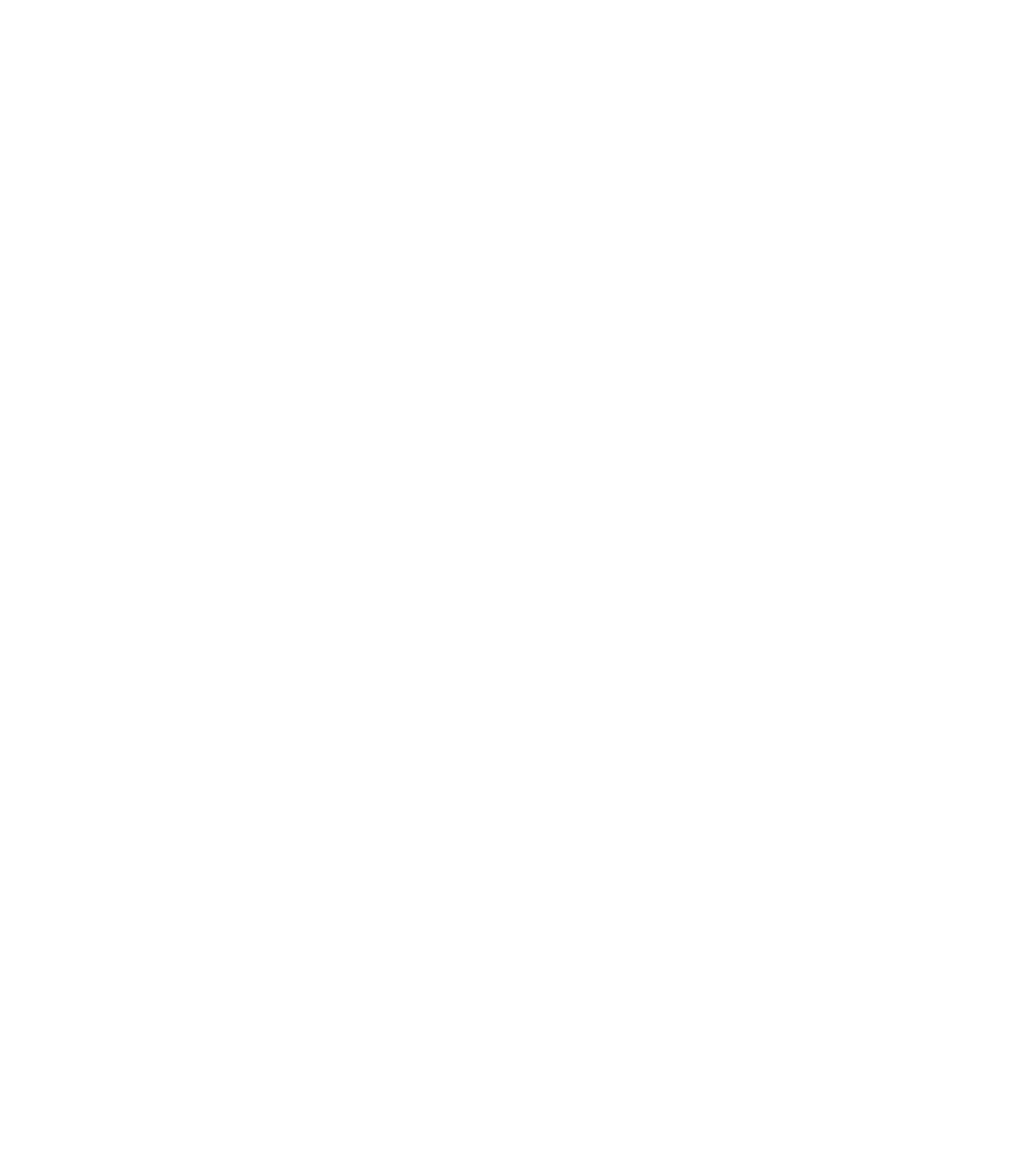
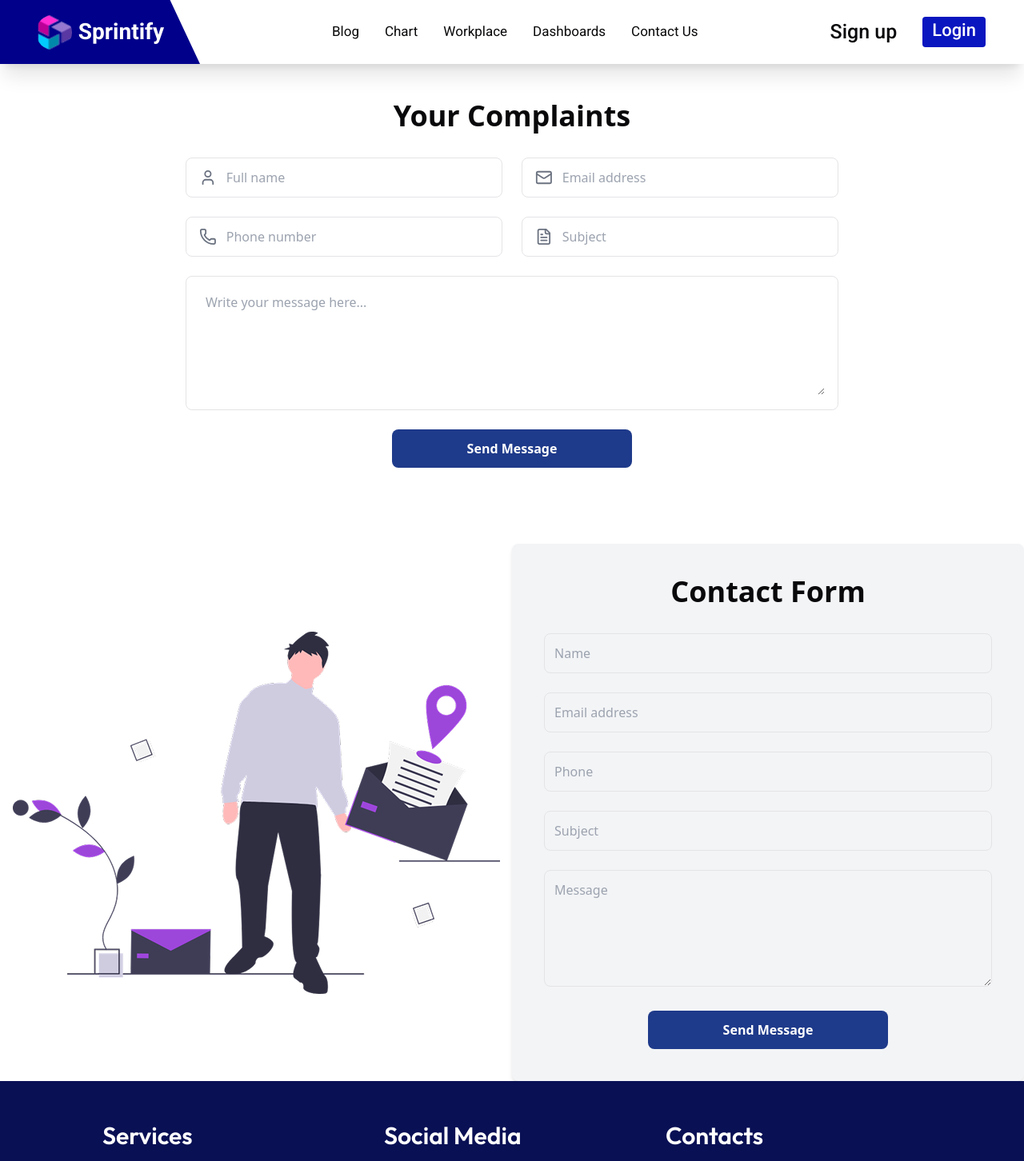
Before and after one commit to Nida506/Sprintify, a React (Vite) app: page /Contactus in a window 1280 px wide. Before the commit this address had no page. Shown: the top 1452 px of the page at 80% size. Before the commit the page ends 800 px from the top, so only its background shows below. Built offline with nearby package versions, Linux system fonts and the light colour scheme.

Commit message:
Feat:Contact Us

```diff
--- a/src/App.jsx
+++ b/src/App.jsx
@@ -22,6 +22,8 @@ function App() {
   const ResetPassword = lazy(() =>
     import('./Pages/ForgetPassword/ForgetPassword')
   );
+
+  const Contactus = lazy(() => import('./Pages/Contactus/Contactus'));
 
   useEffect(() => {
     Aos.init({
@@ -50,6 +52,9 @@ function App() {
             <Route path="/blog" element={<Blog />} />
             <Route path="/chart" element={<Chart />} />
             <Route path="/workplace" element={<WorkPlace />} />
+            <Route path="/Contactus" element={<Suspense fallback={<Spinner />}>
+                  <Contactus/>
+                </Suspense>} />
             <Route path="/signup" element={<Signup />} />
             <Route path="/about" element={<AboutUs />} /> {/* Added About Us */}
           </Route>
--- a/src/Pages/Body/Body.jsx
+++ b/src/Pages/Body/Body.jsx
@@ -5,7 +5,7 @@ import { Outlet } from "react-router-dom"
 
 function Body() {
     return (
-        <div>
+        <div className="overflow-x-hidden">
             <Navbar/>
             <Outlet/>
 
--- /dev/null
+++ b/src/Pages/Contactus/Contactus.jsx
@@ -0,0 +1,125 @@
+import React from 'react';
+import { Mail, User, Phone, FileText } from 'lucide-react';
+import MainFooter from '@/components/MainFooter/MainFooter';
+import Contactus from '../../assets/ContactUs.png';
+
+const ContactUs = () => {
+  return (
+    <div className="w-screen min-h-screen bg-white pt-[80px] lg:pt-[30px] pb-0 overflow-x-hidden">
+      {/* Complaints Section */}
+      <section className="w-full min-h-[650px] border-0 flex justify-center items-center bg-white overflow-x-hidden">
+        <div className="bg-white p-10 rounded-lg  w-full max-w-4xl">
+          <h2 className="text-4xl font-bold text-center mb-8">
+            Your Complaints
+          </h2>
+
+          <form className="space-y-6 w-full">
+            {/* Name & Email Row */}
+            <div className="grid grid-cols-1 md:grid-cols-2 gap-6">
+              <div className="flex items-center border rounded-lg px-4 py-3 w-full">
+                <User className="text-gray-500" />
+                <input
+                  type="text"
+                  placeholder="Full name"
+                  className="ml-3 w-full outline-none bg-transparent"
+                />
+              </div>
+              <div className="flex items-center border rounded-lg px-4 py-3 w-full">
+                <Mail className="text-gray-500" />
+                <input
+                  type="email"
+                  placeholder="Email address"
+                  className="ml-3 w-full outline-none bg-transparent"
+                />
+              </div>
+            </div>
+
+            {/* Phone & Subject Row */}
+            <div className="grid grid-cols-1 md:grid-cols-2 gap-6">
+              <div className="flex items-center border rounded-lg px-4 py-3 w-full">
+                <Phone className="text-gray-500" />
+                <input
+                  type="text"
+                  placeholder="Phone number"
+                  className="ml-3 w-full outline-none bg-transparent"
+                />
+              </div>
+              <div className="flex items-center border rounded-lg px-4 py-3 w-full">
+                <FileText className="text-gray-500" />
+                <input
+                  type="text"
+                  placeholder="Subject"
+                  className="ml-3 w-full outline-none bg-transparent"
+                />
+              </div>
+            </div>
+
+            {/* Message Box */}
+            <div className="border rounded-lg px-4 py-3 w-full">
+              <textarea
+                placeholder="Write your message here..."
+                className="w-full outline-none p-2 bg-transparent"
+                rows="5"
+              ></textarea>
+            </div>
+
+            {/* Submit Button */}
+            <div className="flex justify-center w-full">
+              <button className="w-[300px] bg-blue-900 text-white py-3 rounded-lg font-semibold  hover:bg-blue-700 transition">
+                Send Message
+              </button>
+            </div>
+          </form>
+        </div>
+      </section>
+
+      {/* Contact Form Section */}
+      <section className=" overflow-x-hidden w-full min-h-[600px] flex flex-col lg:flex-row lg:justify-center lg:items-center bg-white ">
+        <div className='w-full lg:w-1/2 lg:h-1/2  flex justify-center items-center'>
+          <img src={Contactus} classname="w-1/2 h-1/2" alt="Contact Us" />
+        </div>
+        <div className=" w-full  lg:w-1/2 lg:h-1/2 max-w-3xl bg-gray-100 p-10 rounded-lg shadow-md">
+          <h2 className="text-4xl font-bold text-center mb-8">Contact Form</h2>
+          <form className="space-y-6 w-full">
+            <input
+              type="text"
+              placeholder="Name"
+              className="w-full p-3 border rounded-lg outline-none bg-transparent"
+            />
+            <input
+              type="email"
+              placeholder="Email address"
+              className="w-full p-3 border rounded-lg outline-none bg-transparent"
+            />
+            <input
+              type="text"
+              placeholder="Phone"
+              className="w-full p-3 border rounded-lg outline-none bg-transparent"
+            />
+            <input
+              type="text"
+              placeholder="Subject"
+              className="w-full p-3 border rounded-lg outline-none bg-transparent"
+            />
+            <textarea
+              placeholder="Message"
+              className="w-full p-3 border rounded-lg outline-none bg-transparent"
+              rows="5"
+            ></textarea>
+
+            <div className='flex justify-center'>
+              <button className="w-[300px] bg-blue-900 text-white py-3 rounded-lg font-semibold  hover:bg-blue-700 transition">
+                Send Message
+              </button>
+            </div>
+          </form>
+        </div>
+      </section>
+
+      {/* Footer Section */}
+      <MainFooter />
+    </div>
+  );
+};
+
+export default ContactUs;
--- a/src/components/Navbar/Navbar.jsx
+++ b/src/components/Navbar/Navbar.jsx
@@ -1,17 +1,17 @@
-import { Link, useNavigate } from "react-router-dom";
-import { useEffect, useRef, useState } from "react";
+import { Link, useNavigate } from 'react-router-dom';
+import { useEffect, useRef, useState } from 'react';
 
 // ---------------icons
-import MenuIcon from "@mui/icons-material/Menu";
-import CloseIcon from "@mui/icons-material/Close";
-import HomeIcon from "@mui/icons-material/Home";
-import LanguageIcon from "@mui/icons-material/Language";
-import ChevronRightIcon from "@mui/icons-material/ChevronRight";
-import LoginIcon from "@mui/icons-material/Login";
-import Sprintify_Logo from "../../assets/Sprintify_Logo.png";
-import Aos from "aos";
-import { DashboardCustomizeOutlined } from "@mui/icons-material";
-import { LaptopMinimalCheckIcon } from "lucide-react";
+import MenuIcon from '@mui/icons-material/Menu';
+import CloseIcon from '@mui/icons-material/Close';
+import HomeIcon from '@mui/icons-material/Home';
+import LanguageIcon from '@mui/icons-material/Language';
+import ChevronRightIcon from '@mui/icons-material/ChevronRight';
+import LoginIcon from '@mui/icons-material/Login';
+import Sprintify_Logo from '../../assets/Sprintify_Logo.png';
+import Aos from 'aos';
+import { DashboardCustomizeOutlined } from '@mui/icons-material';
+import { LaptopMinimalCheckIcon } from 'lucide-react';
 
 function Navbar() {
   let [navDialogue, setNavDialogue] = useState(false);
@@ -19,7 +19,7 @@ function Navbar() {
   let dropdownBtnRef = useRef();
   let navigate = useNavigate();
 
-    // --------Handlers
+  // --------Handlers
 
   let handleMenu = () => {
     setNavDialogue((ps) => !ps);
@@ -37,14 +37,14 @@ function Navbar() {
         dropdownBtnRef.current &&
         !dropdownBtnRef.current.contains(event.target)
       ) {
-        console.log("Clicked outside the button");
+        console.log('Clicked outside the button');
         // Call your function here
         setToggleDropDown(false);
       }
     };
-    document.addEventListener("mousedown", handleClickOutside);
+    document.addEventListener('mousedown', handleClickOutside);
     return () => {
-      document.removeEventListener("mousedown", handleClickOutside);
+      document.removeEventListener('mousedown', handleClickOutside);
     };
   });
 
@@ -53,12 +53,12 @@ function Navbar() {
       <div
         className="h-full b w-[200px] md:w-[250px] flex justify-center items-center bg-darkBlue"
         style={{
-          clipPath: "polygon(0 0, 85% 0, 100% 100%, 0 100%)",
+          clipPath: 'polygon(0 0, 85% 0, 100% 100%, 0 100%)',
         }}
       >
         <Link
           className="flex text-white items-center text-[28px] gap-2 font-bold "
-          to={"/"}
+          to={'/'}
         >
           <img
             className="w-[45px] h-[45px]  rounded-[50px] max-[823px]:h-[35px]  max-[823px]:w-[35px]"
@@ -70,22 +70,33 @@ function Navbar() {
 
       {/* --------------------------------For large Screens -Menu */}
       <div className=" hidden min-[823px]:flex gap-8 ">
-        <Link className=" p-0 flex items-center text-[17px]" to={'/blog'}>Blog</Link>
+        <Link className=" p-0 flex items-center text-[17px]" to={'/blog'}>
+          Blog
+        </Link>
 
-        <Link className=" p-0 flex items-center text-[17px]" to={'/chart'}>Chart</Link>
+        <Link className=" p-0 flex items-center text-[17px]" to={'/chart'}>
+          Chart
+        </Link>
 
-        <Link className="flex items-center text-[17px] " to={'/workplace'}>Workplace</Link>
+        <Link className="flex items-center text-[17px] " to={'/workplace'}>
+          Workplace
+        </Link>
 
-        <Link className="flex items-center text-[17px] " to={'/dashboards'}>Dashboards</Link>
+        <Link className="flex items-center text-[17px] " to={'/dashboards'}>
+          Dashboards
+        </Link>
+        <Link className="flex items-center text-[17px] " to={'/Contactus'}>
+          Contact Us
+        </Link>
       </div>
       <div id="nav-menu" className="hidden  min-[823px]:flex gap-8 ">
         {/* -------------dropdown */}
-        <Link to={"/signup"} className="font-medium text-[25px]">
+        <Link to={'/signup'} className="font-medium text-[25px]">
           Sign up
         </Link>
 
         <Link
-          to={"/login"}
+          to={'/login'}
           className="font-medium text-[22px] w-[auto] px-3  rounded bg-customBlue  text-white "
         >
           Login
@@ -115,11 +126,11 @@ function Navbar() {
             <div
               className="h-full w-[200px] flex justify-center items-center bg-darkBlue"
               style={{
-                clipPath: "polygon(0 0, 85% 0, 100% 100%, 0 100%)",
-                color: "white",
+                clipPath: 'polygon(0 0, 85% 0, 100% 100%, 0 100%)',
+                color: 'white',
               }}
             >
-              <Link className="flex  items-center text-[28px]  gap-2" to={"/"}>
+              <Link className="flex  items-center text-[28px]  gap-2" to={'/'}>
                 <img
                   className="w-[45px] h-[45px] font-semibold rounded-[50px] text-white"
                   src={Sprintify_Logo}
@@ -135,7 +146,7 @@ function Navbar() {
                 setNavDialogue(false);
               }}
             >
-              {" "}
+              {' '}
               <CloseIcon sx={{ fontSize: 30 }} />
             </button>
           </div>
@@ -161,7 +172,9 @@ function Navbar() {
             >
               <div className="flex items-center h-full w-full">
                 <LanguageIcon sx={{ fontSize: 30 }} />
-                <label className="text-[20px] mt-1 ml-2"  to={'/faqs'}>FAQS</label>
+                <label className="text-[20px] mt-1 ml-2" to={'/faqs'}>
+                  FAQS
+                </label>
               </div>
 
               <ChevronRightIcon sx={{ fontSize: 30 }} />
@@ -177,7 +190,7 @@ function Navbar() {
             >
               <div className="flex items-center h-full w-full">
                 <DashboardCustomizeOutlined sx={{ fontSize: 30 }} />
-                <label className="text-[20px] mt-1 ml-2" >Dashboards</label>
+                <label className="text-[20px] mt-1 ml-2">Dashboards</label>
               </div>
               <ChevronRightIcon sx={{ fontSize: 30 }} />
             </Link>
```
Also changed, not shown: src/assets/ContactUs.png (added).
